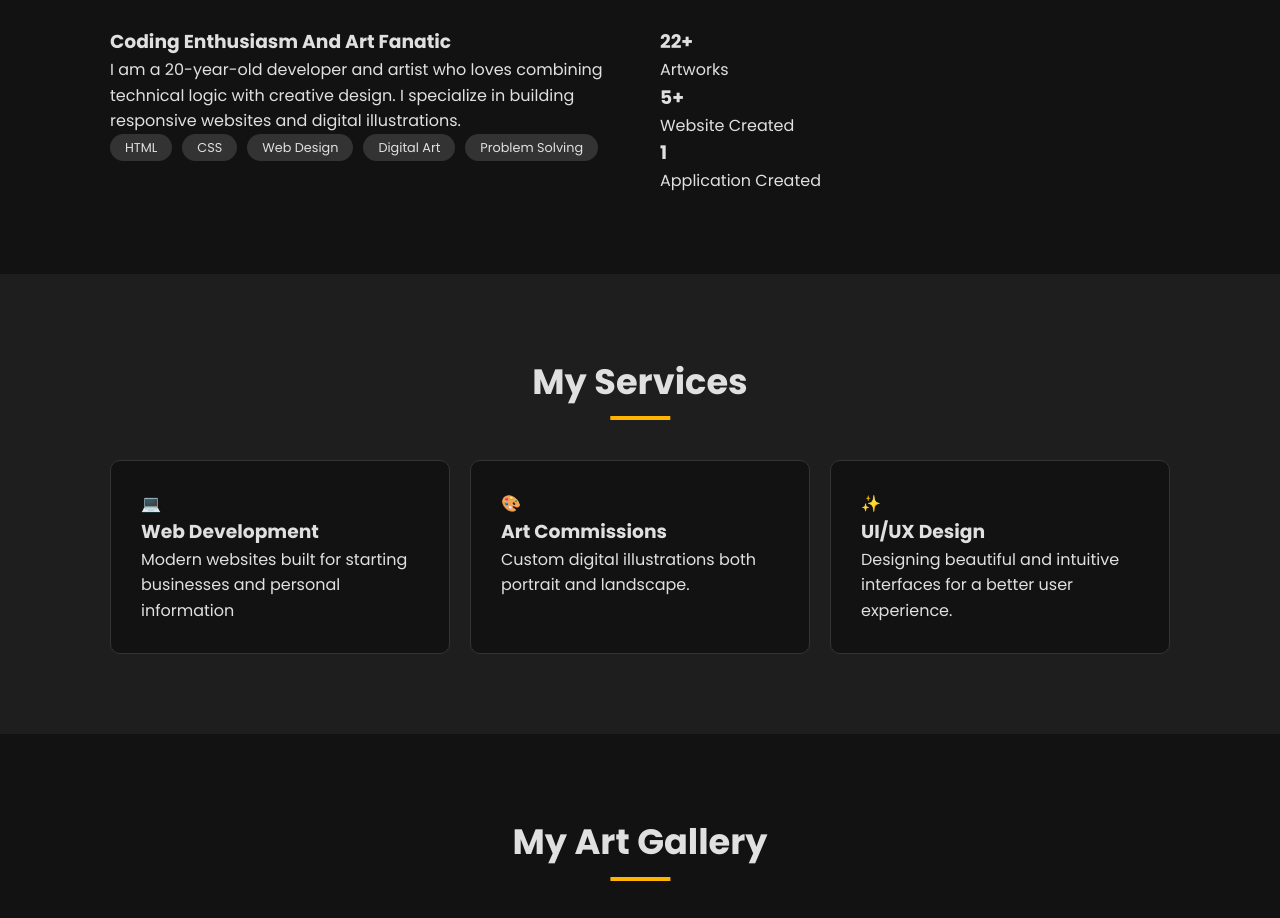
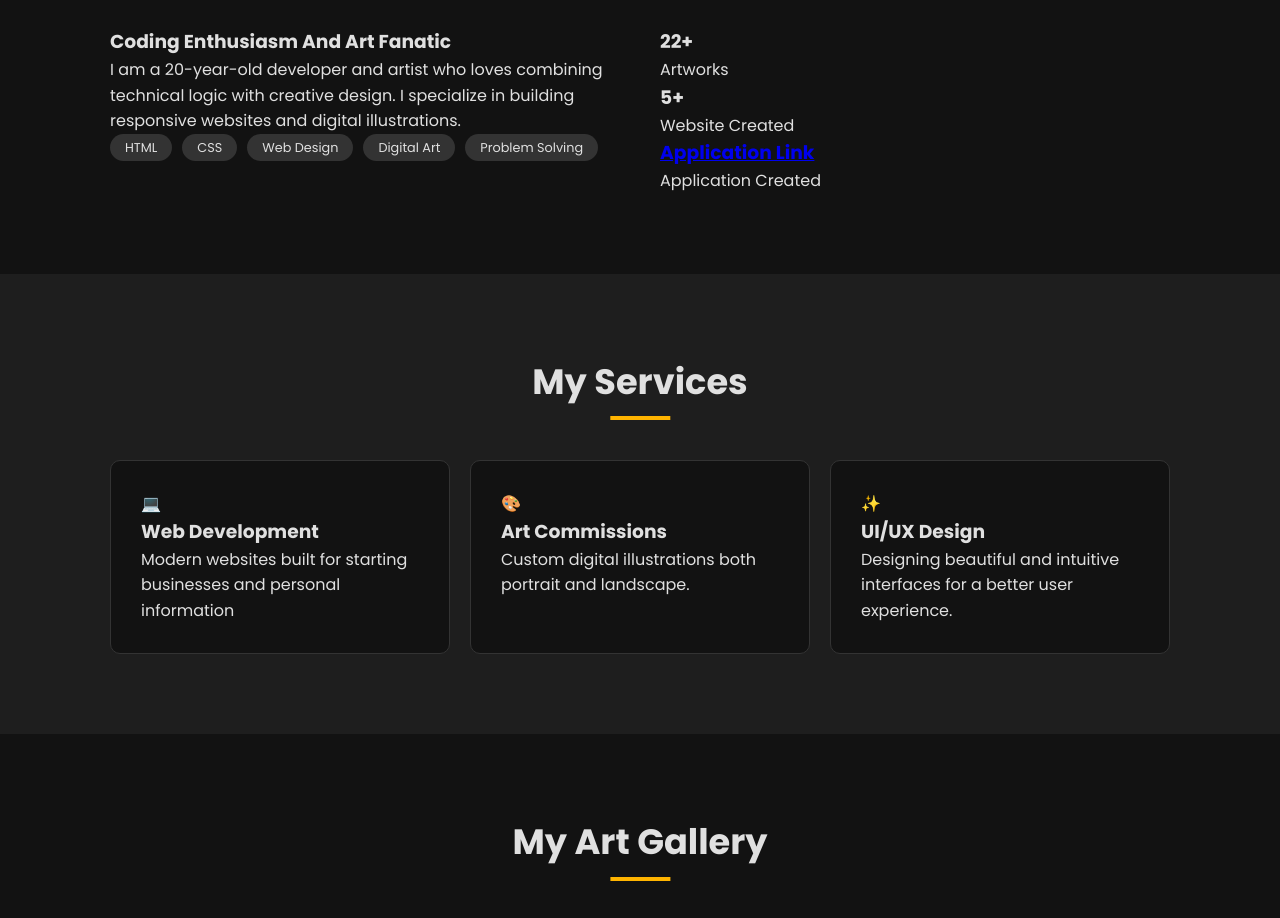
Before and after one commit to Ozaki-howl/My-portfolio, a plain HTML site: page index.html in a window 1280 px wide. Shown: the part 1000-1918 px from the top of the page. Drawn offline with Linux system fonts and the light colour scheme.

Commit message:
Add link to application in stats section

```diff
--- a/index.html
+++ b/index.html
@@ -46,7 +46,7 @@
         <div class="stats-grid">
           <div class="stat-box"><h3>22+</h3><p>Artworks</p></div>
           <div class="stat-box"><h3>5+</h3><p>Website Created</p></div>
-          <div class="stat-box"><h3>1</h3><p>Application Created</p></div>
+          <div class="stat-box"><h3><a href="sha256:a55a5eb2694414b506b760fe2162196dab0ba288c5577a4db7479114f847d8fd">Application Link</a></h3><p>Application Created</p></div>
         </div>
       </div>
     </div>
```
